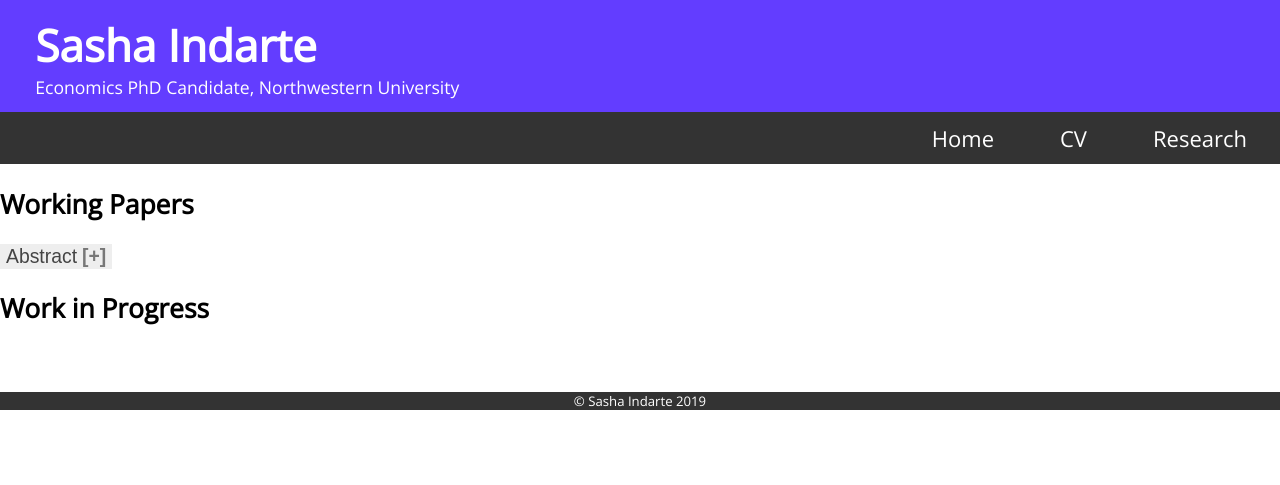
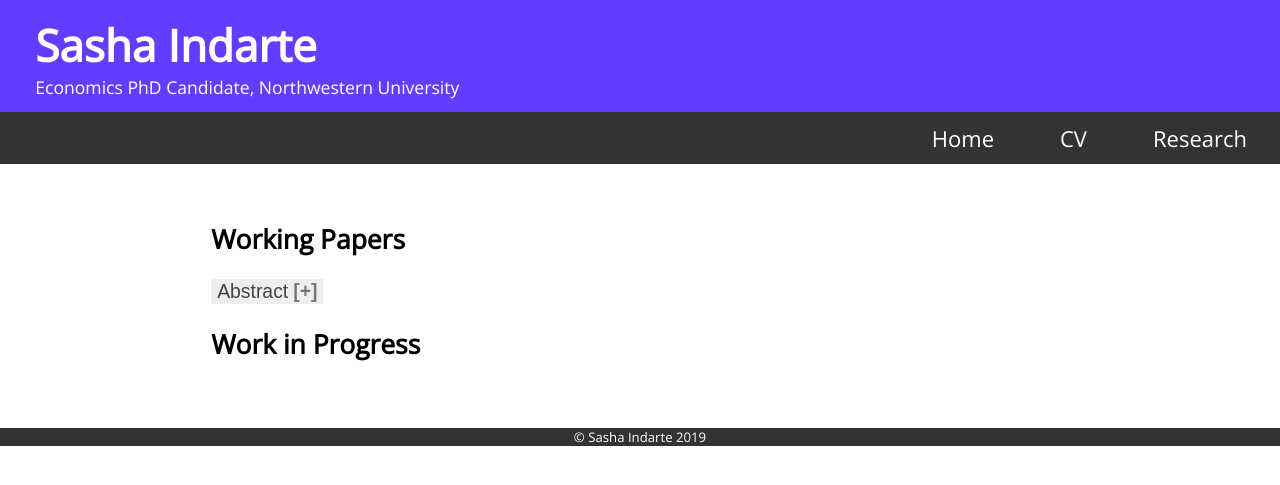
Before and after one commit to sashaindarte/sashaindarte.github.io, a Jekyll site: the page built from research/index.html, in a window 1280 px wide. Shown: the top 485 px of the page. Built offline with Jekyll 4.4.1, drawn with Linux system fonts in a browser that asks for light colours.

Commit message:
Update main.css
added single column environment

```diff
--- a/css/main.css
+++ b/css/main.css
@@ -110,6 +110,12 @@ body {
   padding: 2em 12em 0em 0em;
 }
 
+/* Reserach container */
+.singlecol {
+  background-color: white;
+  padding: 2em 12em 0em 12em;
+}
+
 /* Footer */
 .footer {
   font-size: .75em;
```
